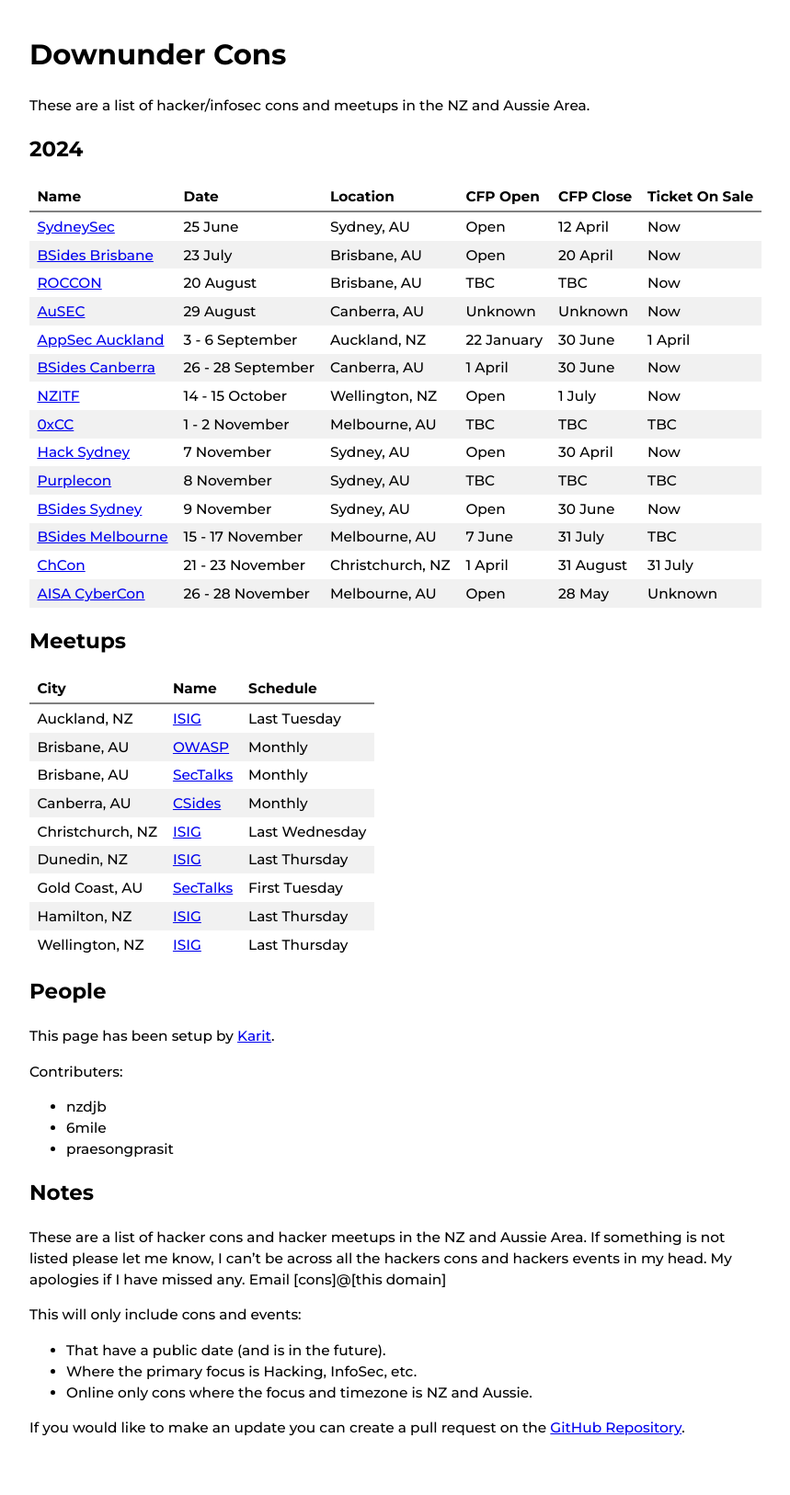
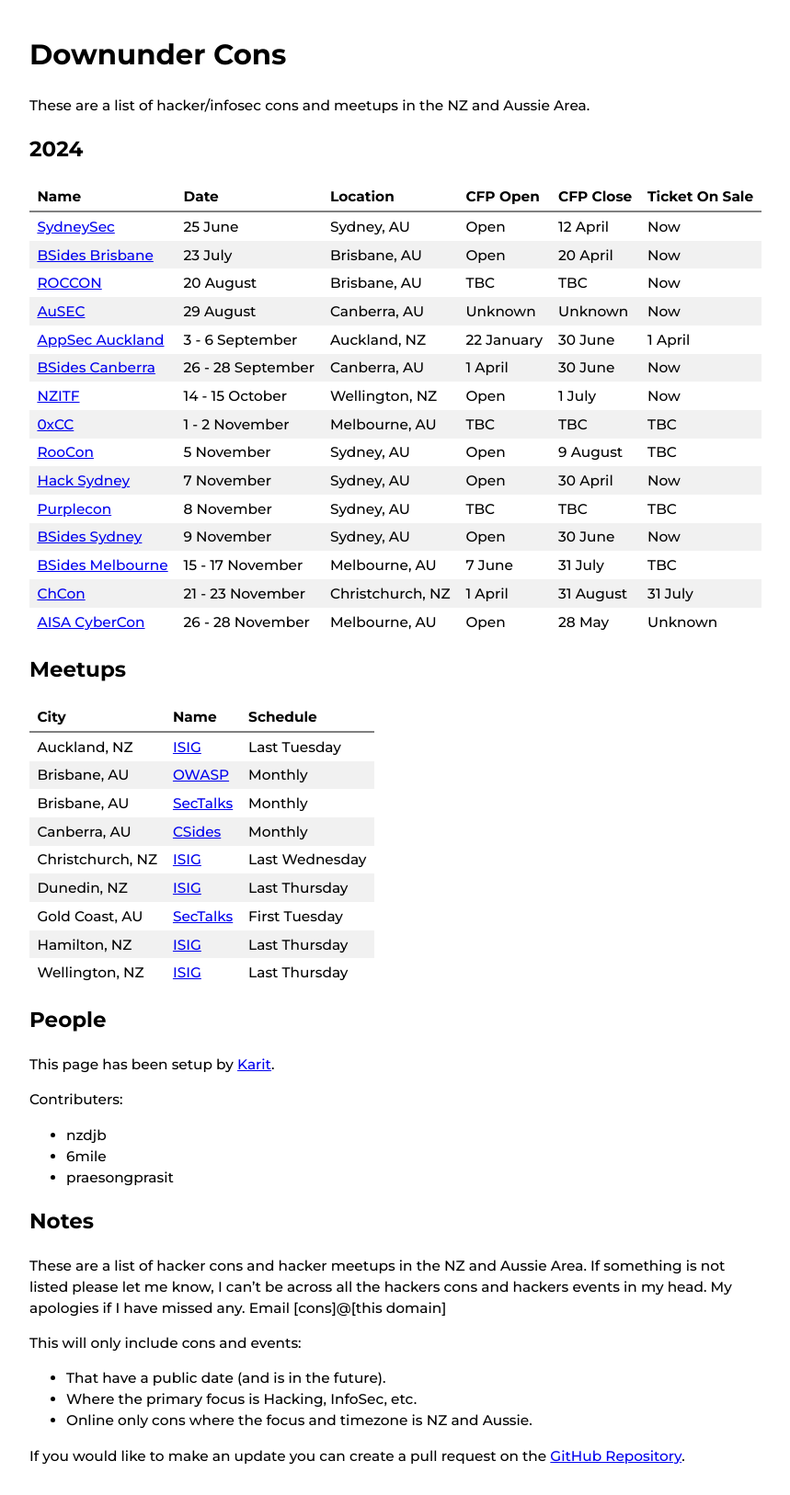
Before and after one commit to nzkarit/downundercons, a Jekyll site: the page built from index.markdown, in a window 1280 px wide. Shown: the whole page at 92% size, without its empty margins (208-1067 px from the left). Built offline with Jekyll 4.4.1, drawn with Linux system fonts in a browser that asks for light colours; before the commit the page ends 1595 px from its top, so only the background shows below that.

Commit message:
Adding RooCon

```diff
--- a/index.markdown
+++ b/index.markdown
@@ -17,6 +17,7 @@ These are a list of hacker/infosec cons and meetups in the NZ and Aussie Area.
 | [BSides Canberra](https://www.bsidesau.com.au/) | 26 - 28 September | Canberra, AU | 1 April | 30 June | Now |
 | [NZITF](https://nzitf.org.nz/conference-details) | 14 - 15 October | Wellington, NZ | Open | 1 July | Now |
 | [0xCC](https://0xcc.sh/) | 1 - 2 November | Melbourne, AU | TBC | TBC | TBC |
+| [RooCon](https://x.com/RooCon_AU) | 5 November | Sydney, AU | Open | 9 August | TBC |
 | [Hack Sydney](https://www.hack.sydney/) | 7 November | Sydney, AU | Open | 30 April | Now |
 | [Purplecon](https://purplecon.org/) | 8 November | Sydney, AU | TBC | TBC | TBC |
 | [BSides Sydney](https://bsides.sydney) | 9 November | Sydney, AU | Open | 30 June | Now |
```
